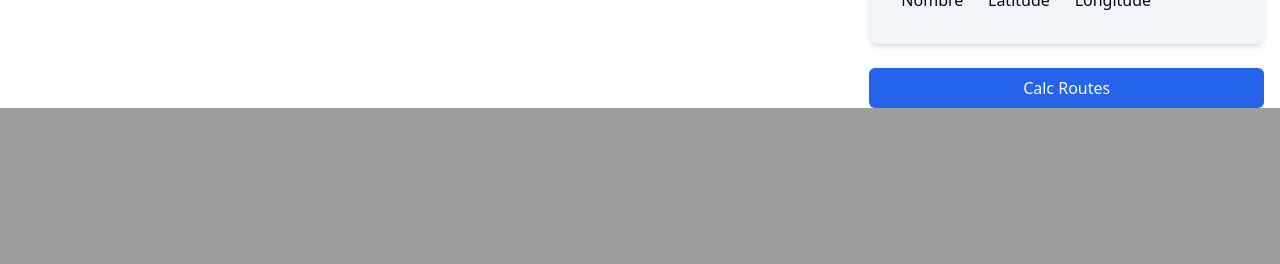
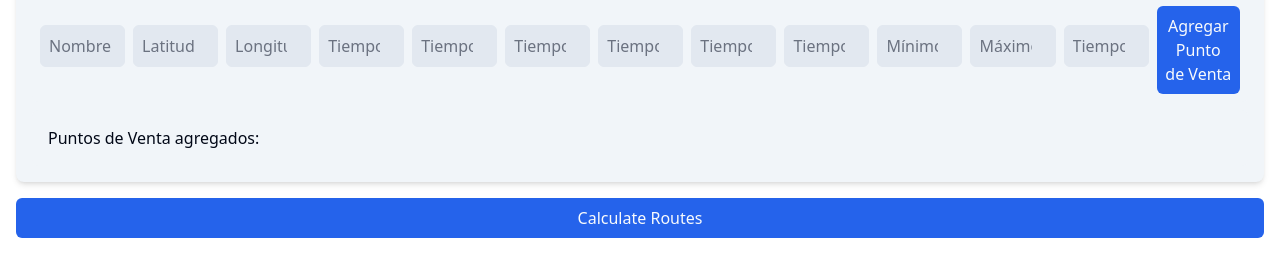
Before and after one commit to josue0ghost/Routing-Genetic-Algorithm, a Flask app: page / in a window 1280 px wide. Shown: the part 824-1088 px from the top of the page. Before the commit the page ends 932 px from the top, so only its background shows below. Run offline with Flask 3, Linux system fonts and the light colour scheme; some libraries are stand-ins or nearby versions.

Commit message:
Interfaz mejorada

```diff
--- a/static/js/script.js
+++ b/static/js/script.js
@@ -2,19 +2,31 @@
 const dateTimeInput = document.getElementById('departure-time');
 const timeZoneInput = document.getElementById('utc-timezone');
 
-const centralNameInput = document.getElementById('central-name');
+const centralelement = document.getElementById('central-name');
 const centralLatInput = document.getElementById('central-lat');
 const centralLngInput = document.getElementById('central-lng');
 const addCentralButton = document.getElementById('add-central');
 
-const posNameInput = document.getElementById('pos-name')
+const poselement = document.getElementById('pos-name')
 const posLatInput = document.getElementById('pos-lat');
 const posLngInput = document.getElementById('pos-lng');
+const posAvg1 = document.getElementById('pos-avg1');
+const posAvg2 = document.getElementById('pos-avg2');
+const posAvg3 = document.getElementById('pos-avg3');
+const posAvg4 = document.getElementById('pos-avg4');
+const posAvg5 = document.getElementById('pos-avg5');
+const posAvg6 = document.getElementById('pos-avg6');
+const posAvg7 = document.getElementById('pos-avg7');
+const posAvg8 = document.getElementById('pos-avg8');
+const posAvg9 = document.getElementById('pos-avg9');
 const addPosButton = document.getElementById('add-pos');
 
+// Initialize leaflet map
+var map = L.map('map').setView([15.70, -90.30], 7); // Guatemala View
+
 // Global variables
-var coords = [];
-var central = {};
+var coords = localStorage.getItem("coords") ? JSON.parse(localStorage.getItem("coords")) : [];
+var central = localStorage.getItem("central") ? JSON.parse(localStorage.getItem("central")) : {};
 var markers = {};
 var datetime = '';
 var timezone = timeZoneInput.value;
@@ -22,6 +34,28 @@ var timezone = timeZoneInput.value;
 // Generate unique id
 function genID() {
   return '_' + Math.random().toString(36).substr(2, 9);
+}
+
+if (JSON.stringify(central) != '{}') {
+  updateCentral();
+  console.log("central", central);
+  setExistingMarkers(central)
+}
+if (coords != []) {
+  updateList();
+  coords.forEach(function(coord, index) {
+    setExistingMarkers(coord)
+  });
+}
+
+function setExistingMarkers(coord) {
+  console.log(coord);
+
+  var marker = L.marker({lat: coord.lat, lng: coord.lng}).addTo(map)
+      .bindPopup(`Punto: ${coord.name}`)
+      .openPopup();
+
+  markers[coord.id] = marker
 }
 
 // Función para actualizar el contenido del popup
@@ -60,6 +94,16 @@ function deleteCoord(id) {
   updateList();
 }
 
+function createInput(type, placeholder, value, func) {
+  var element = document.createElement('input');
+  element.className = 'bg-input md:w-1/4 text-foreground p-2 rounded-md border border-border';
+  element.type = type;
+  element.placeholder = placeholder;
+  element.value = value;
+  element.onchange = func
+
+  return element
+}
 // Update coordinates list on page view
 function updateList() {
   const posMarkersList = document.getElementById('pos-markers-list');
@@ -70,25 +114,16 @@ function updateList() {
     markerItem.className = 'flex justify-between items-center bg-muted text-muted-foreground p-2 rounded-md gap-2';
 
     // Name input
-    var nameInput = document.createElement('input');
-    nameInput.className = 'bg-input md:w-1/4 text-foreground p-2 rounded-md border border-border';
-    nameInput.type = 'text';
-    nameInput.placeholder = 'Nombre';
-    nameInput.value = coord.name;
-    nameInput.onchange = function() {
+    var element = createInput('text', 'Nombre', coord.name, function() {
       coord.name = this.value;
       // Update marker's popup name
       var popupContent = coord.name ? `Punto: ${coord.name}` : `Latitud: ${coord.lat.toFixed(5)}, Longitud: ${coord.lng.toFixed(5)}`;
       markers[coord.id].bindPopup(popupContent);
-    };
+      updateList();
+    })
 
     // lat Input
-    var latInput = document.createElement('input');
-    latInput.className = 'bg-input md:w-1/4 text-foreground p-2 rounded-md border border-border';
-    latInput.type = 'number';
-    latInput.placeholder = 'Latitud';
-    latInput.value = coord.lat.toFixed(5);
-    latInput.onchange = function() {
+    var latInput = createInput('number', 'Latitud', coord.lat.toFixed(5),  function() {
       var nuevoLat = parseFloat(this.value);
       if (isNaN(nuevoLat) || nuevoLat < -90 || nuevoLat > 90) {
           alert('Por favor, ingresa una latitud válida entre -90 y 90.');
@@ -97,15 +132,12 @@ function updateList() {
       }
       coord.lat = nuevoLat;
       updateMarker(coord);
-    };
+      updateList();
+    })
 
-    // Input para la longitud
-    var lngInput = document.createElement('input');
-    lngInput.className = 'bg-input md:w-1/4 text-foreground p-2 rounded-md border border-border';
-    lngInput.type = 'number';
-    lngInput.placeholder = 'Longitud';
-    lngInput.value = coord.lng.toFixed(5);
-    lngInput.onchange = function() {
+
+    // lng input
+    var lngInput = createInput('number', 'Longitud', coord.lng.toFixed(5), function() {
       var nuevoLng = parseFloat(this.value);
       if (isNaN(nuevoLng) || nuevoLng < -180 || nuevoLng > 180) {
           alert('Por favor, ingresa una longitud válida entre -180 y 180.');
@@ -114,7 +146,126 @@ function updateList() {
       }
       coord.lng = nuevoLng;
       updateMarker(coord);
-    };
+      updateList();
+    })
+
+
+    // entree_time input
+    var entree_time = createInput('number', 'Tiempo de entrada prom. (s)', coord.entree_time.toFixed(5), function() {
+      var newEntree_time = parseFloat(this.value);
+      if (isNaN(newEntree_time)) {
+        alert('Por favor, ingresa un tiempo válido en segundos');
+        this.value = coord.entree_time.toFixed(5);
+        return;
+      }
+      coord.entree_time = newEntree_time;
+      updateMarker(coord);
+      updateList();
+    })
+
+    // unloading_time input
+    var unloading_time = createInput('number', 'Tiempo de descarga prom. (s)', coord.unloading_time.toFixed(5), function() {
+      var newunloading_time = parseFloat(this.value);
+      if (isNaN(newunloading_time)) {
+        alert('Por favor, ingresa un tiempo válido en segundos');
+        this.value = coord.unloading_time.toFixed(5);
+        return;
+      }
+      coord.unloading_time = newunloading_time;
+      updateMarker(coord);
+      updateList();
+    })
+
+    // journey2pos_time input
+    var journey2pos_time = createInput('number', 'Tiempo de viaje de ida al local prom. (s)', coord.journey2pos_time.toFixed(5), function() {
+      var newjourney2pos_time = parseFloat(this.value);
+      if (isNaN(newjourney2pos_time)) {
+        alert('Por favor, ingresa un tiempo válido en segundos');
+        this.value = coord.journey2pos_time.toFixed(5);
+        return;
+      }
+      coord.journey2pos_time = newjourney2pos_time;
+      updateMarker(coord);
+      updateList();
+    })
+
+    // delivery_time input
+    var delivery_time = createInput('number', 'Tiempo de entrega prom. (s)', coord.delivery_time.toFixed(5), function() {
+      var newdelivery_time = parseFloat(this.value);
+      if (isNaN(newdelivery_time)) {
+        alert('Por favor, ingresa un tiempo válido en segundos');
+        this.value = coord.delivery_time.toFixed(5);
+        return;
+      }
+      coord.delivery_time = newdelivery_time;
+      updateMarker(coord);
+      updateList();
+    })
+
+    // journey2unloadingpoint_time input
+    var journey2unloadingpoint_time = createInput('number', 'Tiempo de viaje de regreso al camión prom. (s)', coord.journey2unloadingpoint_time.toFixed(5), function() {
+      var newjourney2unloadingpoint_time = parseFloat(this.value);
+      if (isNaN(newjourney2unloadingpoint_time)) {
+        alert('Por favor, ingresa un tiempo válido en segundos');
+        this.value = coord.journey2unloadingpoint_time.toFixed(5);
+        return;
+      }
+      coord.journey2unloadingpoint_time = newjourney2unloadingpoint_time;
+      updateMarker(coord);
+      updateList();
+    })
+
+    // checkout_time input
+    var checkout_time = createInput('number', 'Tiempo de salida prom. (s)', coord.checkout_time.toFixed(5), function() {
+      var newcheckout_time = parseFloat(this.value);
+      if (isNaN(newcheckout_time)) {
+        alert('Por favor, ingresa un tiempo válido en segundos');
+        this.value = coord.checkout_time.toFixed(5);
+        return;
+      }
+      coord.checkout_time = newcheckout_time;
+      updateMarker(coord);
+      updateList();
+    })
+
+    // min_travels input
+    var min_travels = createInput('number', 'Mínimo de viajes necesarios', coord.min_travels.toFixed(5), function() {
+      var newmin_travels = parseFloat(this.value);
+      if (isNaN(newmin_travels)) {
+        alert('Por favor, ingresa número válido');
+        this.value = coord.min_travels.toFixed(5);
+        return;
+      }
+      coord.min_travels = newmin_travels;
+      updateMarker(coord);
+      updateList();
+    })
+
+    // max_travels input
+    var max_travels = createInput('number', 'Máximo de viajes necesarios', coord.max_travels.toFixed(5), function() {
+      var newmax_travels = parseFloat(this.value);
+      if (isNaN(newmax_travels)) {
+        alert('Por favor, ingresa número válido');
+        this.value = coord.max_travels.toFixed(5);
+        return;
+      }
+      coord.max_travels = newmax_travels;
+      updateMarker(coord);
+      updateList();
+    })
+
+    // extra_times input
+    var extra_times = createInput('number', 'Tiempos extras (s)', coord.extra_times.toFixed(5), function() {
+      var newextra_times = parseFloat(this.value);
+      if (isNaN(newextra_times)) {
+        alert('Por favor, ingresa un tiempo válido en segundos');
+        this.value = coord.extra_times.toFixed(5);
+        return;
+      }
+      coord.extra_times = newextra_times;
+      updateMarker(coord);
+      updateList();
+    })
 
     var deleteBtn = document.createElement('button');
     deleteBtn.className = 'md:w-1/4 bg-destructive text-destructive-foreground p-2 rounded-md'
@@ -124,13 +275,24 @@ function updateList() {
     };
 
     // Add inputs to infoDiv
-    markerItem.appendChild(nameInput);
+    markerItem.appendChild(element);
     markerItem.appendChild(latInput);
     markerItem.appendChild(lngInput);
+    markerItem.appendChild(entree_time);
+    markerItem.appendChild(unloading_time);
+    markerItem.appendChild(journey2pos_time);
+    markerItem.appendChild(delivery_time);
+    markerItem.appendChild(journey2unloadingpoint_time);
+    markerItem.appendChild(checkout_time);
+    markerItem.appendChild(min_travels);
+    markerItem.appendChild(max_travels);
+    markerItem.appendChild(extra_times);
     markerItem.appendChild(deleteBtn);
 
     posMarkersList.appendChild(markerItem);
   });
+
+  localStorage.setItem("coords", JSON.stringify(coords))
 }
 
 // Update coordinates list on page view
@@ -142,16 +304,17 @@ function updateCentral() {
   markerItem.className = 'flex justify-between items-center bg-muted text-muted-foreground p-2 rounded-md gap-2';
 
   // Name input
-  var nameInput = document.createElement('input');
-  nameInput.className = 'bg-input md:w-1/3 text-foreground p-2 rounded-md border border-border';
-  nameInput.type = 'text';
-  nameInput.placeholder = 'Nombre';
-  nameInput.value = central.name;
-  nameInput.onchange = function() {
+  var element = document.createElement('input');
+  element.className = 'bg-input md:w-1/3 text-foreground p-2 rounded-md border border-border';
+  element.type = 'text';
+  element.placeholder = 'Nombre';
+  element.value = central.name;
+  element.onchange = function() {
     central.name = this.value;
     // Update marker's popup name
     var popupContent = central.name ? `Punto: ${central.name}` : `Latitud: ${central.lat.toFixed(5)}, Longitud: ${central.lng.toFixed(5)}`;
     markers[central.id].bindPopup(popupContent);
+    updateCentral();
   };
 
   // lat Input
@@ -169,6 +332,7 @@ function updateCentral() {
       }
       central.lat = nuevoLat;
       updateMarker(central);
+      updateCentral();
   };
 
   // Input para la longitud
@@ -186,19 +350,18 @@ function updateCentral() {
       }
       central.lng = nuevoLng;
       updateMarker(central);
+      updateCentral();
   };
 
   // Add inputs to infoDiv
-  markerItem.appendChild(nameInput);
+  markerItem.appendChild(element);
   markerItem.appendChild(latInput);
   markerItem.appendChild(lngInput);
 
   centralMarkersList.appendChild(markerItem);
 
+  localStorage.setItem("central", JSON.stringify(central))
 }
-
-// Initialize leaflet map
-var map = L.map('map').setView([15.70, -90.30], 7); // Guatemala View
 
 // Add a tiles layer
 L.tileLayer('https://{s}.tile.openstreetmap.org/{z}/{x}/{y}.png', {
@@ -214,7 +377,15 @@ map.on('click', function(e) {
     name: id,
     lat: latlng.lat,
     lng: latlng.lng,
-    avgTime: 0,
+    entree_time: 0,
+    unloading_time: 0,
+    journey2pos_time: 0,
+    delivery_time: 0,
+    journey2unloadingpoint_time: 0,
+    checkout_time: 0,
+    min_travels: 1,
+    max_travels: 1,
+    extra_times: 0,
   };
   coords.push(coord);
 
@@ -228,7 +399,7 @@ map.on('click', function(e) {
 });
 
 addCentralButton.addEventListener('click', () => {
-  const name = centralNameInput.value
+  const name = centralelement.value
   const lat = parseFloat(centralLatInput.valueAsNumber);
   const lng = parseFloat(centralLngInput.valueAsNumber);
 
@@ -256,10 +427,18 @@ addCentralButton.addEventListener('click', () => {
 });
 
 addPosButton.addEventListener('click', () => {
-  const name = posNameInput.value
+  const name = poselement.value
   const lat = parseFloat(posLatInput.valueAsNumber);
   const lng = parseFloat(posLngInput.valueAsNumber);
-
+  const entree_time = parseFloat(posAvg1.valueAsNumber);
+  const unloading_time = parseFloat(posAvg2.valueAsNumber);
+  const journey2pos_time = parseFloat(posAvg3.valueAsNumber);
+  const delivery_time = parseFloat(posAvg4.valueAsNumber);
+  const journey2unloadingpoint_time = parseFloat(posAvg5.valueAsNumber);
+  const checkout_time = parseFloat(posAvg6.valueAsNumber);
+  const min_travels = parseFloat(posAvg7.valueAsNumber);
+  const max_travels = parseFloat(posAvg8.valueAsNumber);
+  const extra_times = parseFloat(posAvg9.valueAsNumber);
   if (name && lat && lng) {
     // Add marker to the map
     var marker = L.marker({lat: lat, lng: lng}).addTo(map)
@@ -274,7 +453,15 @@ addPosButton.addEventListener('click', () => {
       name: name,
       lat: lat,
       lng: lng,
-      avgTime: 0,
+      entree_time: entree_time,
+      unloading_time: unloading_time,
+      journey2pos_time: journey2pos_time,
+      delivery_time: delivery_time,
+      journey2unloadingpoint_time: journey2unloadingpoint_time,
+      checkout_time: checkout_time,
+      min_travels: min_travels,
+      max_travels: max_travels,
+      extra_times: extra_times,
     };
     coords.push(coord);
 
--- a/templates/index.html
+++ b/templates/index.html
@@ -66,15 +66,15 @@
 		</style>
 </head>
 <body>
-  <div class="flex flex-col md:flex-row h-screen">
-    <div class="w-full md:w-2/3 bg-zinc-200 dark:bg-zinc-800 p-4">
+  <div class="flex flex-col md:flex-row ">
+    <div class="w-full h-50 md:w-2/3 bg-zinc-200 dark:bg-zinc-800 p-4">
       <div id="map" class="w-full h-full object-cover rounded-lg shadow-md"></div>
     </div>
 
     <div class="w-full md:w-1/3 bg-card text-card-foreground p-4 flex flex-col gap-4">
 
       <div class="bg-secondary text-secondary-foreground p-4 rounded-lg shadow-md">
-        <h2 class="text-lg font-semibold mb-2">Departure Time</h2>
+        <h2 class="text-lg font-semibold mb-2">Hora de salida</h2>
         <input type="datetime-local" id="departure-time" class="bg-input text-foreground p-2 rounded-md border border-border w-full mb-2" />
         <select id="utc-timezone" class="bg-input text-foreground p-2 rounded-md border border-border w-full">
           <option value="-12:00">UTC-12:00</option>
@@ -106,48 +106,75 @@
       </div>
 
       <div class="bg-secondary text-secondary-foreground p-4 rounded-lg shadow-md">
-        <h2 class="text-lg font-semibold mb-2">Central Marker</h2>
+        <h2 class="text-lg font-semibold mb-2">Central de Carga/Descarga</h2>
+        <form>
           <div class="flex flex-col gap-2">
-          <input type="text" id="central-name" placeholder="Name" class="bg-input text-foreground p-2 rounded-md border border-border" />
-          <input type="number" inputmode="numeric" id="central-lat" placeholder="Latitude" class="bg-input text-foreground p-2 rounded-md border border-border" />
-          <input type="number" inputmode="numeric" id="central-lng" placeholder="Longitude" class="bg-input text-foreground p-2 rounded-md border border-border" />
-          <button id="add-central" class="bg-primary text-primary-foreground p-2 rounded-md mt-2">Add Central Marker</button>
+            <input class="bg-input text-foreground p-2 rounded-md border border-border" required type="text" id="central-name" placeholder="Nombre" />
+            <input class="bg-input text-foreground p-2 rounded-md border border-border" required type="number" inputmode="numeric" id="central-lat" placeholder="Latitud" />
+            <input class="bg-input text-foreground p-2 rounded-md border border-border" required type="number" inputmode="numeric" id="central-lng" placeholder="Longitud" />
+            <button id="add-central" class="bg-primary text-primary-foreground p-2 rounded-md mt-2">Agregar Central</button>
           </div>
+        </form>
 
         <div class="flex justify-between items-center bg-muted text-muted-foreground p-2 rounded-md mt-2 gap-2">
           <p class="md:w-1/3 text-foreground p-2">Nombre</p>
-          <p class="md:w-1/3 text-foreground p-2">Latitude</p>
-          <p class="md:w-1/3 text-foreground p-2">Longitude</p>
+          <p class="md:w-1/3 text-foreground p-2">Latitud</p>
+          <p class="md:w-1/3 text-foreground p-2">Longitud</p>
         </div>
         <div id="central-markers-list">
 
         </div>
       </div>
 
-
-      <div class="bg-secondary text-secondary-foreground p-4 rounded-lg shadow-md">
-        <h2 class="text-lg font-semibold mb-2">POS Markers</h2>
-        <div class="flex flex-col gap-2">
-          <input type="text" id="pos-name" placeholder="Name" class="bg-input text-foreground p-2 rounded-md border border-border" />
-          <input type="number" inputmode="numeric" id="pos-lat" placeholder="Latitude" class="bg-input text-foreground p-2 rounded-md border border-border" />
-          <input type="number" inputmode="numeric" id="pos-lng" placeholder="Longitude" class="bg-input text-foreground p-2 rounded-md border border-border" />
-          <button id="add-pos" class="bg-primary text-primary-foreground p-2 rounded-md mt-2">Add POS Marker</button>
     </div>
 
+  </div>
+
+  <div class="w-full bg-card text-card-foreground p-4">
+    <div class="bg-secondary text-secondary-foreground p-4 rounded-lg shadow-md">
+      <h2 class="text-lg font-semibold mb-2">Puntos de Venta</h2>
       <div class="flex justify-between items-center bg-muted text-muted-foreground p-2 rounded-md mt-2 gap-2">
         <p class="md:w-1/4 text-foreground p-2">Nombre</p>
-          <p class="md:w-1/4 text-foreground p-2">Latitude</p>
-          <p class="md:w-1/4 text-foreground p-2">Longitude</p>
+        <p class="md:w-1/4 text-foreground p-2">Latitud</p>
+        <p class="md:w-1/4 text-foreground p-2">Longitud</p>
+        <p class="md:w-1/4 text-foreground p-2">Tiempo de entrada prom.</p>
+        <p class="md:w-1/4 text-foreground p-2">Tiempo de descarga prom.</p>
+        <p class="md:w-1/4 text-foreground p-2">Tiempo de viaje de ida al local prom.</p>
+        <p class="md:w-1/4 text-foreground p-2">Tiempo de entrega prom.</p>
+        <p class="md:w-1/4 text-foreground p-2">Tiempo de viaje de regreso al camión prom.</p>
+        <p class="md:w-1/4 text-foreground p-2">Tiempo de salida prom.</p>
+        <p class="md:w-1/4 text-foreground p-2">Mínimo de viajes necesarios</p>
+        <p class="md:w-1/4 text-foreground p-2">Máximo de viajes necesarios</p>
+        <p class="md:w-1/4 text-foreground p-2">Tiempos extras</p>
         <span class="md:w-1/4 text-foreground p-2"></span>
+      </div>
+      <form>
+        <div class="flex justify-between items-center bg-muted text-muted-foreground p-2 rounded-md mt-2 gap-2">
+          <input class="md:w-1/4 bg-input text-foreground p-2 rounded-md border border-border" required type="text"   id="pos-name"                      placeholder="Nombre"  />
+          <input class="md:w-1/4 bg-input text-foreground p-2 rounded-md border border-border" required type="number" id="pos-lat"  inputmode="numeric"  placeholder="Latitud"  />
+          <input class="md:w-1/4 bg-input text-foreground p-2 rounded-md border border-border" required type="number" id="pos-lng"  inputmode="numeric"  placeholder="Longitud"  />
+          <input class="md:w-1/4 bg-input text-foreground p-2 rounded-md border border-border" required type="number" id="pos-avg1" inputmode="numeric"  min="0" placeholder="Tiempo de entrada prom. (s)"  />
+          <input class="md:w-1/4 bg-input text-foreground p-2 rounded-md border border-border" required type="number" id="pos-avg2" inputmode="numeric"  min="0" placeholder="Tiempo de descarga prom. (s)"  />
+          <input class="md:w-1/4 bg-input text-foreground p-2 rounded-md border border-border" required type="number" id="pos-avg3" inputmode="numeric"  min="0" placeholder="Tiempo de viaje de ida al local prom. (s)"  />
+          <input class="md:w-1/4 bg-input text-foreground p-2 rounded-md border border-border" required type="number" id="pos-avg4" inputmode="numeric"  min="0" placeholder="Tiempo de entrega prom. (s)"  />
+          <input class="md:w-1/4 bg-input text-foreground p-2 rounded-md border border-border" required type="number" id="pos-avg5" inputmode="numeric"  min="0" placeholder="Tiempo de viaje de regreso al camión prom. (s)"  />
+          <input class="md:w-1/4 bg-input text-foreground p-2 rounded-md border border-border" required type="number" id="pos-avg6" inputmode="numeric"  min="0" placeholder="Tiempo de salida prom. (s)"  />
+          <input class="md:w-1/4 bg-input text-foreground p-2 rounded-md border border-border" required type="number" id="pos-avg7" inputmode="numeric"  min="1" placeholder="Mínimo de viajes necesarios"  />
+          <input class="md:w-1/4 bg-input text-foreground p-2 rounded-md border border-border" required type="number" id="pos-avg8" inputmode="numeric"  min="1" placeholder="Máximo de viajes necesarios"  />
+          <input class="md:w-1/4 bg-input text-foreground p-2 rounded-md border border-border" required type="number" id="pos-avg9" inputmode="numeric"  min="0" placeholder="Tiempos extras (s)"  />
+          <button id="add-pos" class="md:w-1/4 bg-primary text-primary-foreground p-2 rounded-md mt-2">Agregar Punto de Venta</button>
+        </div>
+      </form>
+
+      <div class="flex justify-between items-center bg-muted text-muted-foreground p-2 rounded-md mt-2 gap-2">
+        <p class="md:w-1/4 text-foreground p-2">Puntos de Venta agregados:</p>
       </div>
       <div id="pos-markers-list">
 
       </div>
     </div>
-
-      <button id="send-btn" class="bg-primary text-primary-foreground p-2 rounded-md mt-2">Calc Routes</button>
+    <button id="send-btn" class="w-full bg-primary text-primary-foreground p-2 rounded-md mt-4">Calculate Routes</button>
     <p id="mensaje"></p>
-    </div>
   </div>
 
   <!-- Leaflet JS -->
```
Also changed, not shown: 1 other file. Lines whose indentation alone changed are shown as unchanged.
